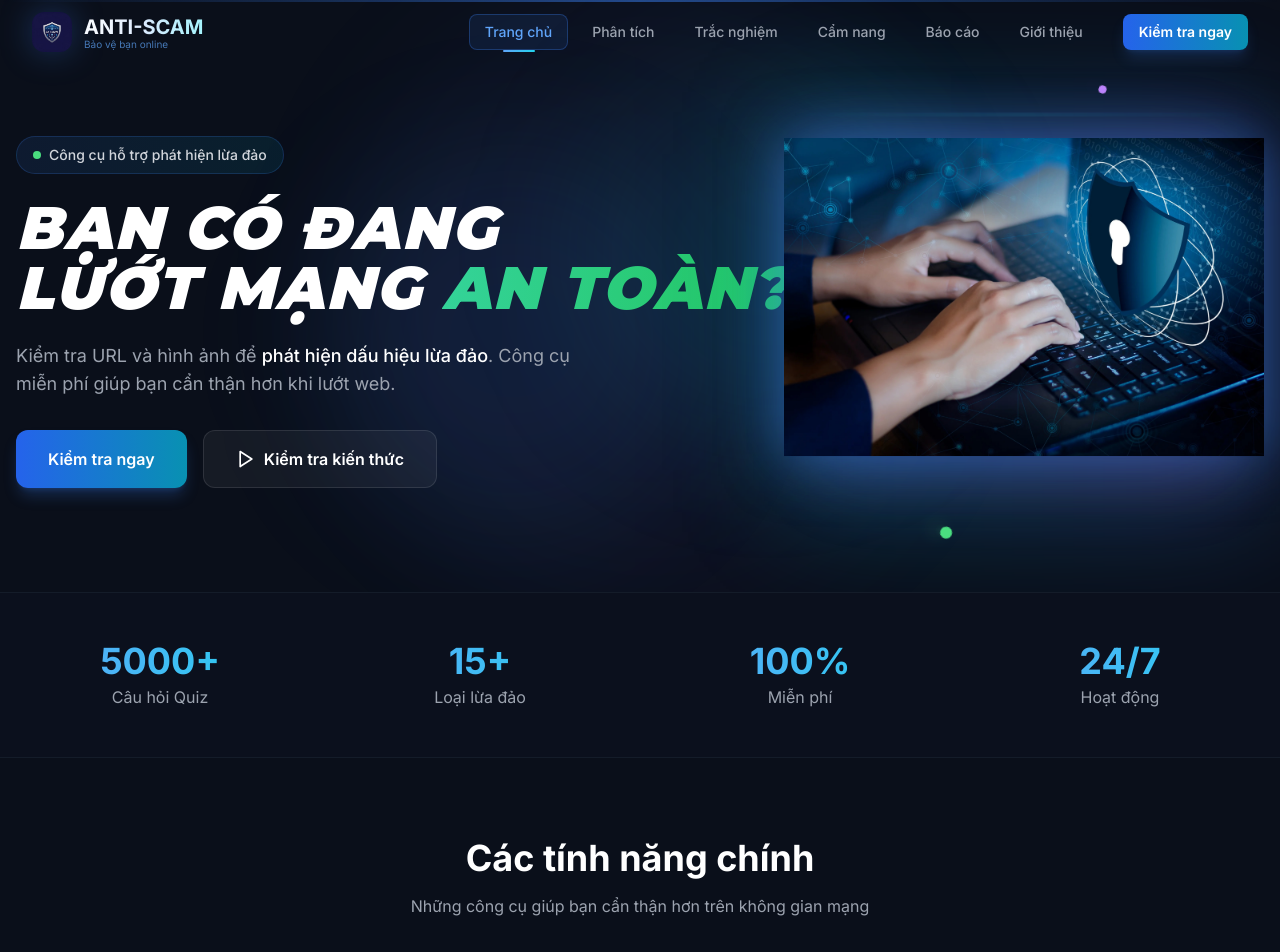
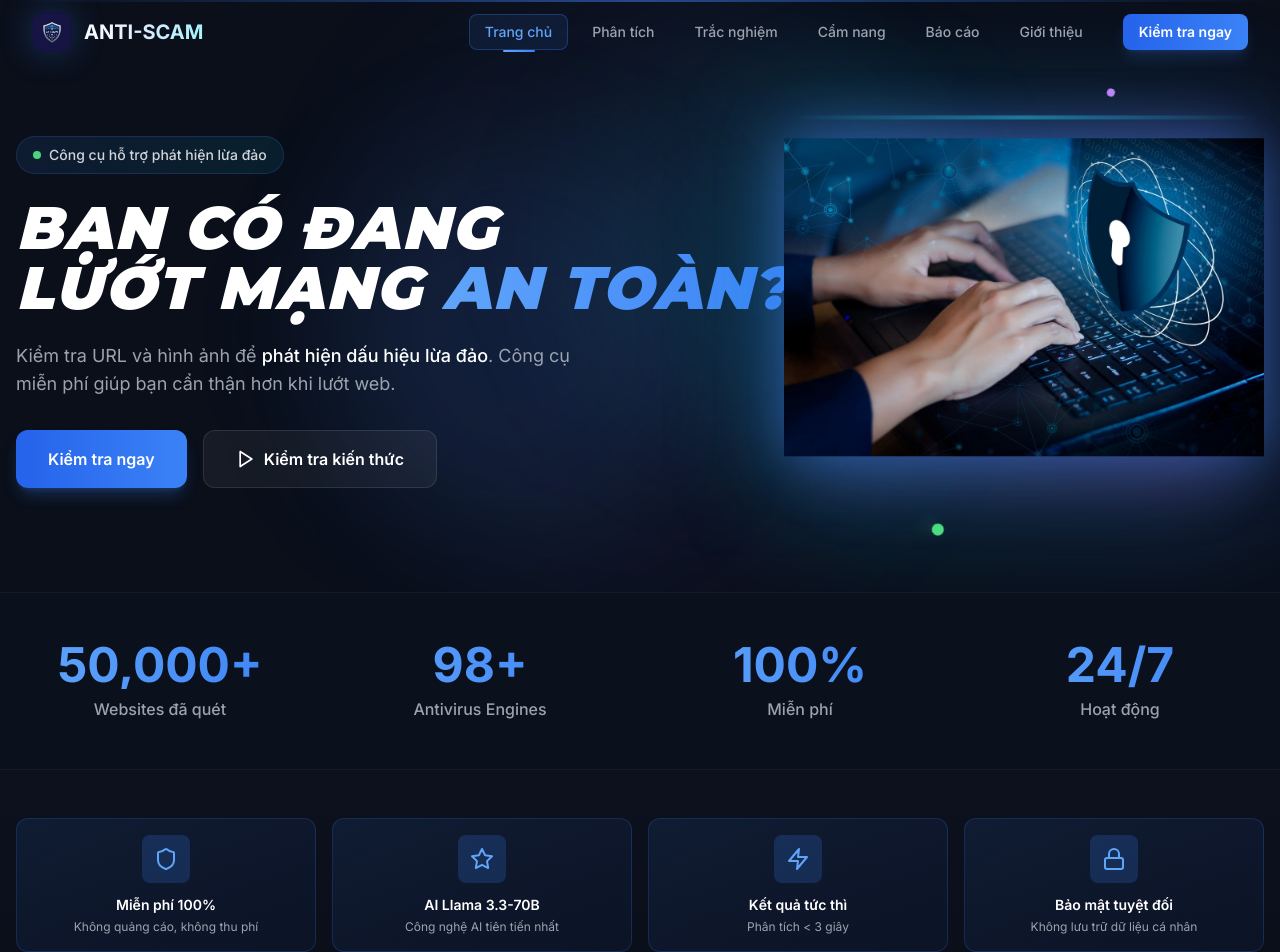
Before and after one commit to maitamdev/Anti-Scam, a Next.js app: page / in a window 1280 px wide. Shown: the top 952 px of the page. Built offline with nearby package versions, Linux system fonts and the light colour scheme.

Commit message:
ui: Comprehensive UI overhaul - unified blue theme, smoother animations, full-width layouts, enhanced homepage with stats counter and trust badges

```diff
--- a/app/about/page.tsx
+++ b/app/about/page.tsx
@@ -44,7 +44,7 @@ export default function AboutPage() {
       <main className="flex-1 pt-24 pb-12">
         {/* Hero */}
         <section className="px-4 mb-16">
-          <div className="max-w-4xl mx-auto text-center">
+          <div className="max-w-7xl mx-auto text-center">
             <motion.div
               initial={{ opacity: 0, y: 20 }}
               animate={{ opacity: 1, y: 0 }}
@@ -53,7 +53,7 @@ export default function AboutPage() {
                 <Image src="/logo.png" alt="ANTI-SCAM" width={80} height={80} className="rounded-2xl" />
               </div>
               <h1 className="text-4xl md:text-5xl font-bold mb-6">
-                Về <span className="bg-gradient-to-r from-blue-400 to-cyan-400 bg-clip-text text-transparent">ANTI-SCAM</span>
+                Về <span className="bg-gradient-to-r from-blue-400 to-blue-500 bg-clip-text text-transparent">ANTI-SCAM</span>
               </h1>
               <p className="text-xl text-gray-400 max-w-2xl mx-auto">
                 Công cụ miễn phí giúp người dùng Việt Nam kiểm tra và nhận biết
@@ -164,7 +164,7 @@ export default function AboutPage() {
 
         {/* CTA */}
         <section className="px-4">
-          <div className="max-w-4xl mx-auto text-center">
+          <div className="max-w-7xl mx-auto text-center">
             <motion.div
               initial={{ opacity: 0, y: 20 }}
               whileInView={{ opacity: 1, y: 0 }}
--- a/app/components/Header.tsx
+++ b/app/components/Header.tsx
@@ -66,9 +66,7 @@ export default function Header() {
               <span className="text-lg sm:text-xl font-bold bg-gradient-to-r from-white via-blue-100 to-cyan-200 bg-clip-text text-transparent">
                 ANTI-SCAM
               </span>
-              <span className="text-[10px] text-blue-400/70 hidden sm:block -mt-1">
-                Bảo vệ bạn online
-              </span>
+
             </div>
           </Link>
 
@@ -102,7 +100,7 @@ export default function Header() {
                       initial={{ opacity: 0 }}
                       animate={{ opacity: 1 }}
                       exit={{ opacity: 0 }}
-                      transition={{ type: "spring", bounce: 0.2, duration: 0.4 }}
+                      transition={{ type: "spring", bounce: 0.2, duration: 0.8 }}
                     />
                   )}
 
@@ -115,10 +113,10 @@ export default function Header() {
                       layoutId="navLine"
                       className={`absolute -bottom-0.5 left-1/2 -translate-x-1/2 h-0.5 rounded-full ${
                         isActive
-                          ? 'w-8 bg-gradient-to-r from-blue-400 to-cyan-400'
+                          ? 'w-8 bg-gradient-to-r from-blue-400 to-blue-500'
                           : 'w-4 bg-white/50'
                       }`}
-                      transition={{ type: "spring", bounce: 0.25, duration: 0.4 }}
+                      transition={{ type: "spring", bounce: 0.25, duration: 0.8 }}
                     />
                   )}
                 </Link>
@@ -133,7 +131,7 @@ export default function Header() {
             >
               <Link
                 href="/scan"
-                className="flex items-center gap-1.5 px-3 lg:px-4 py-2 bg-gradient-to-r from-blue-600 to-cyan-600 hover:from-blue-500 hover:to-cyan-500 rounded-lg text-sm font-semibold text-white transition-all shadow-lg shadow-blue-500/20 hover:shadow-blue-500/30"
+                className="flex items-center gap-1.5 px-3 lg:px-4 py-2 bg-gradient-to-r from-blue-600 to-blue-500 hover:from-blue-700 hover:to-blue-600 rounded-lg text-sm font-semibold text-white transition-all shadow-lg shadow-blue-500/20 hover:shadow-blue-500/30"
               >
                 <span>Kiểm tra ngay</span>
               </Link>
--- /dev/null
+++ b/app/components/StatsCounter.tsx
@@ -0,0 +1,71 @@
+'use client'
+
+import { useEffect, useState } from 'react'
+import { motion } from 'framer-motion'
+
+interface Stat {
+  value: string
+  label: string
+  suffix?: string
+}
+
+export default function StatsCounter({ stats }: { stats: Stat[] }) {
+  const [counts, setCounts] = useState<number[]>(stats.map(() => 0))
+
+  useEffect(() => {
+    const timers = stats.map((stat, index) => {
+      const target = parseInt(stat.value.replace(/[^0-9]/g, ''))
+      const duration = 2000 // 2 seconds
+      const steps = 60
+      const increment = target / steps
+      let current = 0
+
+      return setInterval(() => {
+        current += increment
+        if (current >= target) {
+          setCounts(prev => {
+            const newCounts = [...prev]
+            newCounts[index] = target
+            return newCounts
+          })
+          clearInterval(timers[index])
+        } else {
+          setCounts(prev => {
+            const newCounts = [...prev]
+            newCounts[index] = Math.floor(current)
+            return newCounts
+          })
+        }
+      }, duration / steps)
+    })
+
+    return () => timers.forEach(timer => clearInterval(timer))
+  }, [stats])
+
+  return (
+    <div className="grid grid-cols-2 md:grid-cols-4 gap-4 sm:gap-8">
+      {stats.map((stat, index) => (
+        <motion.div
+          key={index}
+          initial={{ opacity: 0, scale: 0.5 }}
+          whileInView={{ opacity: 1, scale: 1 }}
+          viewport={{ once: true }}
+          transition={{
+            delay: index * 0.1,
+            type: "spring",
+            stiffness: 100
+          }}
+          className="text-center group"
+        >
+          <motion.p
+            className="text-2xl sm:text-3xl md:text-4xl lg:text-5xl font-bold bg-gradient-to-r from-blue-400 to-blue-500 bg-clip-text text-transparent"
+            whileHover={{ scale: 1.1 }}
+          >
+            {counts[index].toLocaleString()}{stat.suffix || '+'}
+          </motion.p>
+          <p className="text-gray-400 text-sm sm:text-base mt-2 font-medium">{stat.label}</p>
+        </motion.div>
+      ))}
+    </div>
+  )
+}
--- /dev/null
+++ b/app/components/TrustBadges.tsx
@@ -0,0 +1,51 @@
+'use client'
+
+import { motion } from 'framer-motion'
+import { Shield, Star, Zap, Lock } from 'lucide-react'
+
+const trustBadges = [
+  {
+    icon: Shield,
+    title: 'Miễn phí 100%',
+    description: 'Không quảng cáo, không thu phí'
+  },
+  {
+    icon: Star,
+    title: 'AI Llama 3.3-70B',
+    description: 'Công nghệ AI tiên tiến nhất'
+  },
+  {
+    icon: Zap,
+    title: 'Kết quả tức thì',
+    description: 'Phân tích < 3 giây'
+  },
+  {
+    icon: Lock,
+    title: 'Bảo mật tuyệt đối',
+    description: 'Không lưu trữ dữ liệu cá nhân'
+  }
+]
+
+export default function TrustBadges() {
+  return (
+    <div className="grid grid-cols-2 md:grid-cols-4 gap-4">
+      {trustBadges.map((badge, index) => (
+        <motion.div
+          key={index}
+          initial={{ opacity: 0, y: 20 }}
+          whileInView={{ opacity: 1, y: 0 }}
+          viewport={{ once: true }}
+          transition={{ delay: index * 0.1 }}
+          whileHover={{ y: -5 }}
+          className="bg-gradient-to-br from-blue-500/10 to-blue-600/5 border border-blue-500/20 rounded-xl p-4 text-center group cursor-pointer"
+        >
+          <div className="w-12 h-12 mx-auto mb-3 rounded-lg bg-blue-500/20 flex items-center justify-center group-hover:scale-110 transition-transform">
+            <badge.icon className="w-6 h-6 text-blue-400" />
+          </div>
+          <h3 className="font-semibold text-white text-sm mb-1">{badge.title}</h3>
+          <p className="text-gray-400 text-xs">{badge.description}</p>
+        </motion.div>
+      ))}
+    </div>
+  )
+}
--- a/app/guide/[slug]/page.tsx
+++ b/app/guide/[slug]/page.tsx
@@ -137,7 +137,7 @@ export default function GuideDetailPage() {
       <Header />
 
       <main className="flex-1 pt-24 pb-12">
-        <article className="max-w-4xl mx-auto px-4">
+        <article className="max-w-7xl mx-auto px-4">
           {/* Back link */}
           <Link
             href="/guide"
--- a/app/page.tsx
+++ b/app/page.tsx
@@ -14,6 +14,8 @@ import {
 import Image from 'next/image'
 import Header from './components/Header'
 import Footer from './components/Footer'
+import StatsCounter from './components/StatsCounter'
+import TrustBadges from './components/TrustBadges'
 import { useRouter } from 'next/navigation'
 
 const features = [
@@ -21,27 +23,27 @@ const features = [
     icon: Search,
     title: 'Kiểm tra URL',
     description: 'Dán link website đáng ngờ để kiểm tra các dấu hiệu phishing, giả mạo ngân hàng, TMĐT.',
-    color: 'from-blue-500 to-cyan-500'
+    color: 'from-blue-500 to-blue-600'
   },
   {
     icon: Eye,
     title: 'Phân tích Hình ảnh',
     description: 'Upload ảnh chụp tin nhắn Zalo, SMS, email để AI nhận diện các chiêu trò lừa đảo.',
-    color: 'from-purple-500 to-pink-500'
+    color: 'from-blue-400 to-blue-500'
   },
   {
     icon: Brain,
     title: 'Quiz Trắc nghiệm',
     description: '5000+ câu hỏi giúp bạn nhận biết các hình thức lừa đảo phổ biến tại Việt Nam.',
-    color: 'from-green-500 to-emerald-500'
+    color: 'from-blue-500 to-blue-600'
   }
 ]
 
 const stats = [
-  { value: '5000+', label: 'Câu hỏi Quiz' },
-  { value: '15+', label: 'Loại lừa đảo' },
-  { value: '100%', label: 'Miễn phí' },
-  { value: '24/7', label: 'Hoạt động' },
+  { value: '50000', label: 'Websites đã quét', suffix: '+' },
+  { value: '98', label: 'Antivirus Engines' },
+  { value: '100', label: 'Miễn phí', suffix: '%' },
+  { value: '24', label: 'Hoạt động', suffix: '/7' },
 ]
 
 const howItWorks = [
@@ -103,7 +105,7 @@ export default function Home() {
                   <br />
                   <span className="whitespace-nowrap">
                     <span className="text-white">lướt mạng </span>
-                    <span className="bg-gradient-to-r from-emerald-400 to-green-500 bg-clip-text text-transparent">
+                    <span className="bg-gradient-to-r from-blue-400 to-blue-500 bg-clip-text text-transparent">
                       an toàn?
                     </span>
                   </span>
@@ -117,7 +119,7 @@ export default function Home() {
                 <div className="flex flex-col sm:flex-row gap-3 sm:gap-4">
                   <motion.button
                     onClick={() => router.push('/scan')}
-                    className="px-6 py-3 sm:px-8 sm:py-4 bg-gradient-to-r from-blue-600 to-cyan-600 hover:from-blue-700 hover:to-cyan-700 rounded-xl font-semibold text-white flex items-center justify-center gap-2 shadow-lg shadow-blue-500/25"
+                    className="px-6 py-3 sm:px-8 sm:py-4 bg-gradient-to-r from-blue-600 to-blue-500 hover:from-blue-700 hover:to-blue-600 rounded-xl font-semibold text-white flex items-center justify-center gap-2 shadow-lg shadow-blue-500/25"
                     whileHover={{ scale: 1.02 }}
                     whileTap={{ scale: 0.98 }}
                   >
@@ -182,23 +184,14 @@ export default function Home() {
         {/* Stats Section */}
         <section className="py-8 sm:py-12 px-4 border-y border-gray-800/50 bg-[#0d1320]/50">
           <div className="max-w-7xl mx-auto">
-            <div className="grid grid-cols-2 md:grid-cols-4 gap-4 sm:gap-8">
-              {stats.map((stat, index) => (
-                <motion.div
-                  key={index}
-                  initial={{ opacity: 0, y: 20 }}
-                  whileInView={{ opacity: 1, y: 0 }}
-                  viewport={{ once: true }}
-                  transition={{ delay: index * 0.1 }}
-                  className="text-center"
-                >
-                  <p className="text-2xl sm:text-3xl md:text-4xl font-bold bg-gradient-to-r from-blue-400 to-cyan-400 bg-clip-text text-transparent">
-                    {stat.value}
-                  </p>
-                  <p className="text-gray-400 text-sm sm:text-base mt-1">{stat.label}</p>
-                </motion.div>
-              ))}
-            </div>
+            <StatsCounter stats={stats} />
+          </div>
+        </section>
+
+        {/* Trust Badges */}
+        <section className="py-12 px-4 bg-gradient-to-b from-[#0d1320]/50 to-transparent">
+          <div className="max-w-7xl mx-auto">
+            <TrustBadges />
           </div>
         </section>
 
--- a/app/report/page.tsx
+++ b/app/report/page.tsx
@@ -13,7 +13,7 @@ export default function ReportPage() {
 
       <main className="flex-1 pt-20">
         <section className="py-16 px-4">
-          <div className="max-w-2xl mx-auto">
+          <div className="max-w-7xl mx-auto">
             <motion.div
               initial={{ opacity: 0, y: -20 }}
               animate={{ opacity: 1, y: 0 }}
--- a/app/result/page.tsx
+++ b/app/result/page.tsx
@@ -107,7 +107,7 @@ export default function ResultPage() {
 
       <main className="flex-1 pt-20">
         <section className="py-8 px-4">
-          <div className="max-w-4xl mx-auto">
+          <div className="max-w-7xl mx-auto">
             <div className="flex items-center justify-between mb-8">
               <div className="flex items-center gap-4">
                 <Link href="/" className="p-2 hover:bg-gray-700 rounded-lg transition-colors">
--- a/app/scan/page.tsx
+++ b/app/scan/page.tsx
@@ -439,11 +439,11 @@ export default function ScanPage() {
 
                               {/* VirusTotal Results */}
                               {result.virusTotal && result.virusTotal.stats && (
-                                <div className="bg-gradient-to-r from-green-500/10 to-blue-500/10 border border-green-500/20 rounded-lg p-3">
+                                <div className="bg-gradient-to-r from-blue-500/10 to-blue-600/10 border border-blue-500/20 rounded-lg p-3">
                                   <div className="flex items-center gap-2 mb-3">
-                                    <Database className="w-4 h-4 text-green-400" />
+                                    <Database className="w-4 h-4 text-blue-400" />
                                     <p className="text-gray-200 text-xs font-medium">VirusTotal Security Scan</p>
-                                    <span className="ml-auto text-xs bg-green-500/20 text-green-400 px-2 py-0.5 rounded">
+                                    <span className="ml-auto text-xs bg-blue-500/20 text-blue-400 px-2 py-0.5 rounded">
                                       {result.virusTotal.stats.total} engines
                                     </span>
                                   </div>
@@ -492,8 +492,8 @@ export default function ScanPage() {
                                       </>
                                     ) : (
                                       <>
-                                        <Shield className="w-4 h-4 text-green-400" />
-                                        <span className="text-green-400 font-medium">
+                                        <Shield className="w-4 h-4 text-blue-400" />
+                                        <span className="text-blue-400 font-medium">
                                           ✓ Không phát hiện mối đe dọa từ {result.virusTotal.stats.total} antivirus engines
                                         </span>
                                       </>
@@ -529,11 +529,11 @@ export default function ScanPage() {
 
                               {/* Trust Factors */}
                               {result.websiteInfo?.trustFactors && result.websiteInfo.trustFactors.length > 0 && (
-                                <div className="bg-green-500/10 border border-green-500/20 rounded-lg p-3">
-                                  <p className="text-green-400 text-xs mb-2 font-medium">✓ Yếu tố tin cậy</p>
+                                <div className="bg-blue-500/10 border border-blue-500/20 rounded-lg p-3">
+                                  <p className="text-blue-400 text-xs mb-2 font-medium">✓ Yếu tố tin cậy</p>
                                   <ul className="space-y-1">
                                     {result.websiteInfo.trustFactors.map((factor, i) => (
-                                      <li key={i} className="text-green-300 text-xs flex items-start gap-2">
+                                      <li key={i} className="text-blue-300 text-xs flex items-start gap-2">
                                         <span>•</span>{factor}
                                       </li>
                                     ))}
```
Also changed, not shown: app/components/ResultCard.tsx (+10 -10 lines), app/quiz/page.tsx (+14 -14 lines).
